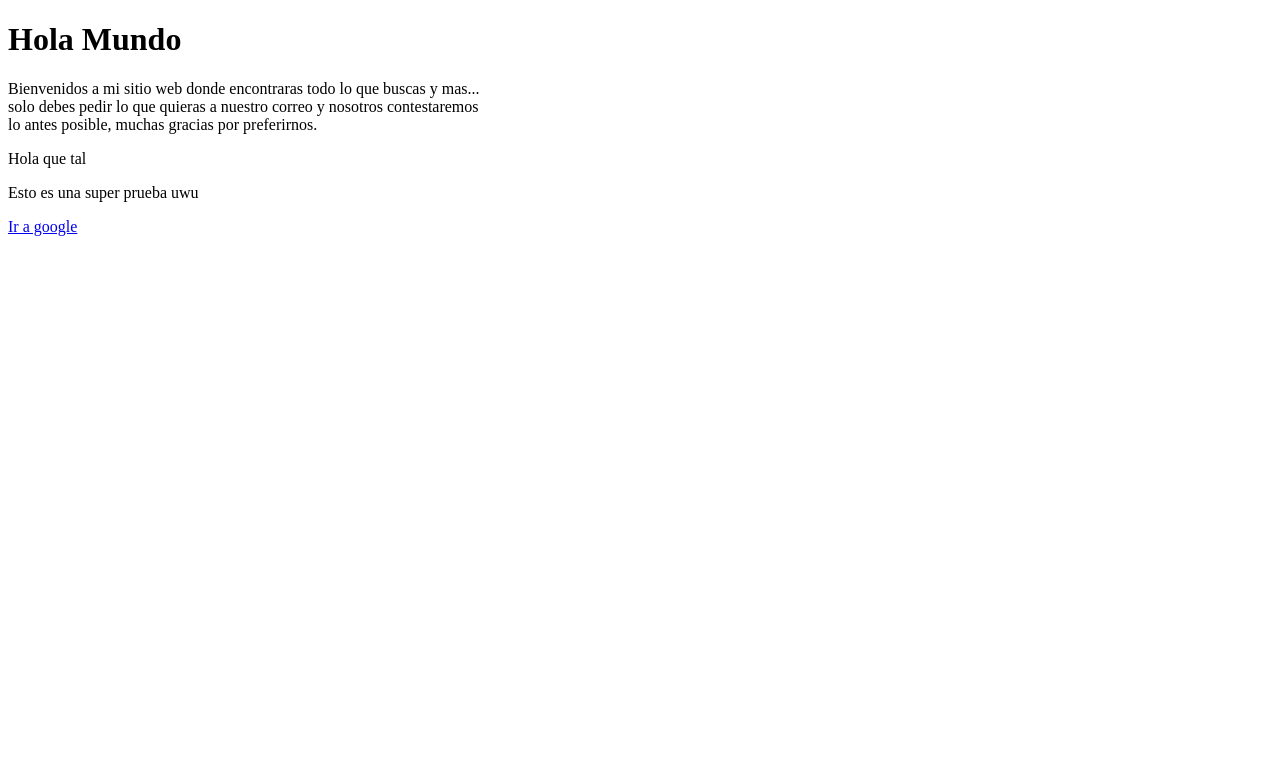
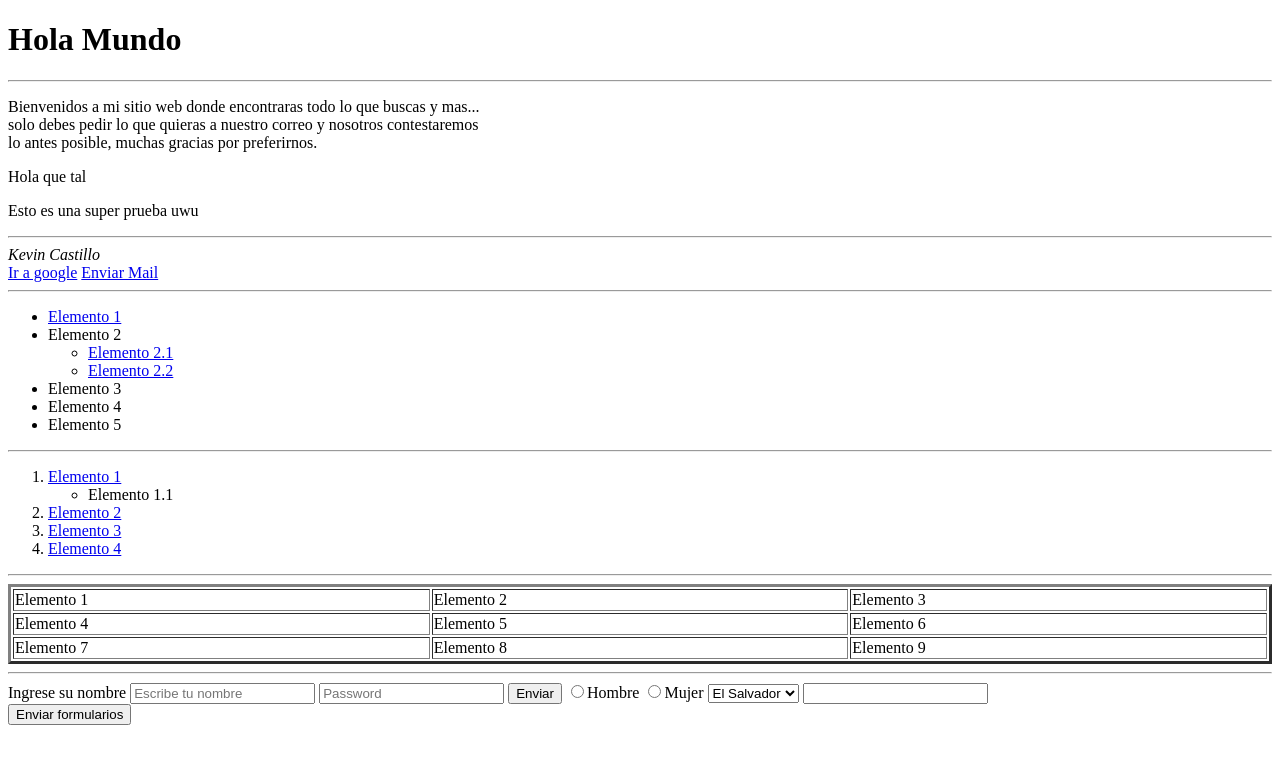
Before and after one commit to Cebrin/Pagina-Web, a plain HTML site: page Index.html in a window 1280 px wide. Drawn offline with Linux system fonts and the light colour scheme.

Commit message:
avance y nuevo contenido

```diff
--- a/Index.html
+++ b/Index.html
@@ -3,11 +3,13 @@
   <head>
     <meta charset="utf-8">
     <title>Hola</title>
+    <!--<link rel="" type="" href="">-->
     <!--<link rel="stylesheet" href="">-->
   </head>
   <body>
     <!--<script src="archivo.js"></script>-->
     <h1>Hola Mundo</h1>
+    <hr>
     <p>
       Bienvenidos a mi sitio web donde encontraras todo lo que buscas y mas... <br>
       solo debes pedir lo que quieras a nuestro correo y nosotros contestaremos <br>
@@ -15,6 +17,74 @@
     </p>
     <p>Hola que tal </p>
     <p>Esto es una super prueba uwu</p>
+    <hr>
+    <cite>Kevin Castillo</cite>
+    <br>
+    <!--Enlances-->
     <a target="_blank" href="https://www.google.com.sv/">Ir a google</a>
+    <!--title sirve para que aparezca una descripcion al pasar el maus sobre el enlace -->
+    <a href="mailto:cebrin@gmail.com" title="Enviar correo">Enviar Mail</a>
+    <hr>
+    <!--Listas-->
+    <ul>
+      <li><a href="#">Elemento 1</a></li>
+      <li> Elemento 2
+        <ul>
+          <li><a href="#">Elemento 2.1</a></li>
+          <li><a href="#">Elemento 2.2</a></li>
+        </ul>
+      </li>
+      <li>Elemento 3</li>
+      <li>Elemento 4</li>
+      <li>Elemento 5</li>
+    </ul>
+    <hr>
+    <!-- Lista en orden -->
+    <ol>
+        <li><a href="#">Elemento 1</a></li>
+        <ul>
+          <li>Elemento 1.1</li>
+        </ul>
+        <li><a href="#">Elemento 2</a></li>
+        <li><a href="#">Elemento 3</a></li>
+        <li><a href="#">Elemento 4</a></li>
+    </ol>
+    <hr>
+    <!--tabla 1-->
+    <table border="3px" width="100%">
+      <tr>
+        <td>Elemento 1</td>
+        <td>Elemento 2</td>
+        <td>Elemento 3</td>
+      </tr>
+      <tr>
+        <td>Elemento 4</td>
+        <td>Elemento 5</td>
+        <td>Elemento 6</td>
+      </tr>
+      <tr>
+        <td>Elemento 7</td>
+        <td>Elemento 8</td>
+        <td>Elemento 9</td>
+      </tr>
+    </table>
+    <hr>
+    <!--Formularios-->
+    <form class="" action="index.html" method="post">
+      <label for="nombre">Ingrese su nombre</label>
+      <input type="text" name="nombre" placeholder="Escribe tu nombre" maxlength="5" id="nombre">
+      <input type="password" placeholder="Password">
+      <input type="button" name="correo" placeholder="Correo"value="Enviar">
+      <input type="radio" name="m" value="H">Hombre
+      <input type="radio" name="m" value="M">Mujer
+      <select class="" name="">
+        <option value="El Salvador">El Salvador</option>
+        <option value="Guatemala">Guatemala</option>
+      </select>
+      <input type="search" name="" value="">
+      <br>
+      <input type="submit" name="Enviar" value="Enviar formularios">
+    </form>
+
   </body>
 </html>
```
Also changed, not shown: Proyecto.html (added), etiquetas.txt.
